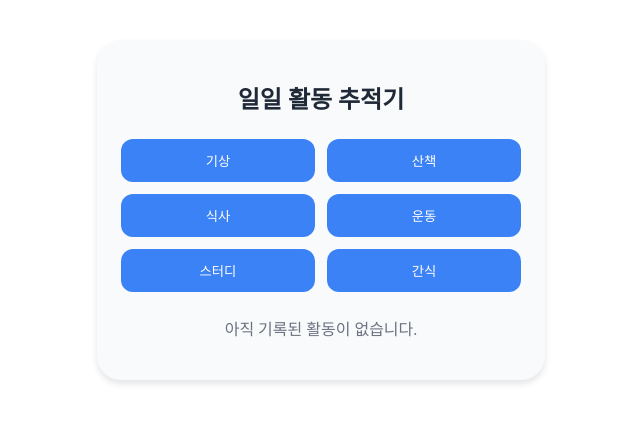
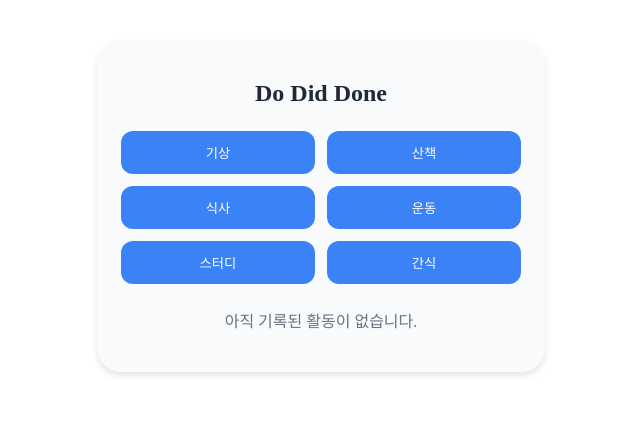
Before and after one commit to rookiejj/do-did-done, a React (Vite) app: page / in a window 1280 px wide. Shown: the top 422 px of the page, without its empty margins (319-959 px from the left). Built offline with nearby package versions, Linux system fonts and the light colour scheme.

Commit message:
토스 UI로 수정/ meta 파일 수정

```diff
--- a/index.html
+++ b/index.html
@@ -5,6 +5,9 @@
     <link rel="icon" type="image/svg+xml" href="/vite.svg" />
     <meta name="viewport" content="width=device-width, initial-scale=1.0" />
     <title>DoDidDone</title>
+    <meta property="og:title" content="Do Did Done" />
+    <meta property="og:description" content="나의 생활 루틴 기록" />
+    <meta property="og:image" content="dodiddone.jpg" />
   </head>
   <body>
     <div id="root"></div>
--- a/src/components/DailyActivityTracker.jsx
+++ b/src/components/DailyActivityTracker.jsx
@@ -121,7 +121,7 @@ const DailyActivityTracker = () => {
     <>
       <style>{styles}</style>
       <div className="tracker-container">
-        <h1 className="tracker-title">일일 활동 추적기</h1>
+        <h1 className="tracker-title">Do Did Done</h1>
 
         <div className="button-grid">
           {activities.map((activity) => (
```
Also changed, not shown: public/dodiddone.jpg (added).
